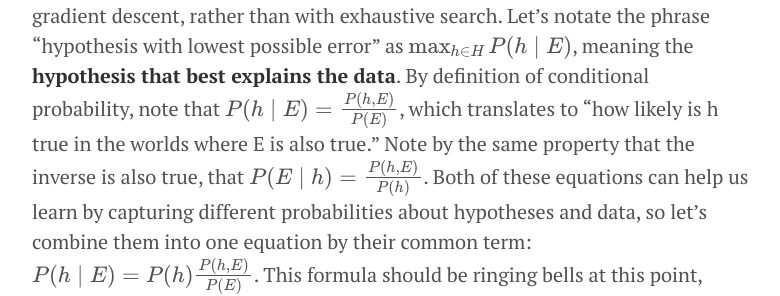
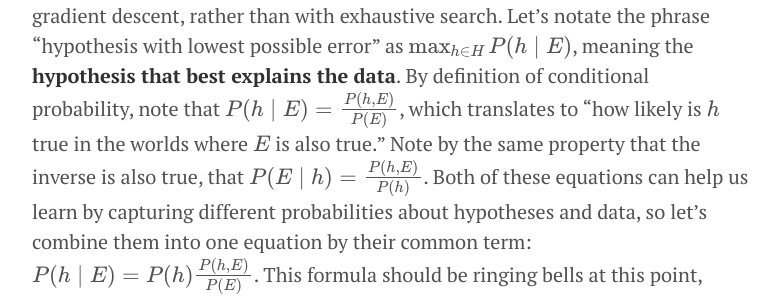
Before and after one commit to chinarjoshi/chinarjoshi.github.io, a Jekyll site: the page built from _posts/regulation/2024-01-01-regulation.md, in a window 1280 px wide and 900 px high, scrolled down 11983 px. Shown: the part 168-464 px from the top of the window, without its empty margins (248-1028 px from the left). Built offline with Jekyll 4.4.1, drawn with Linux system fonts in a browser that asks for light colours; formulas are drawn with MathJax 3.

Commit message:
Add one more thing

```diff
--- a/_posts/regulation/2024-01-01-regulation.md
+++ b/_posts/regulation/2024-01-01-regulation.md
@@ -87,7 +87,7 @@ But one architecture in particular proved to be versatile to a whole new extent.
 1. Any feedforward neural network (DAG) with sufficient width can approximate any continuous function for any sized interval
 2. Any recurrent neural network (directed cyclic) with sufficient width can approximate any dynamical system for any set of states
 
-We’ve talked about models a lot so far, while assuming we know the likeliest hypothesis (set of parameters) to expose the theoretical potential of each function. But how do we actually find those parameters, especially given our dataset size and compute limitations? By investigating Taylor series and universal approximation theorems, we’ve been operating under the decision problem, “is there a hypothesis with at most $$e$$ error?” We need to reframe and solve the optimization problem, “what is the hypothesis with the lowest possible error?” Now this is a problem we can solve efficiently with algorithms like gradient descent, rather than with exhaustive search. Let’s notate the phrase “hypothesis with lowest possible error” as $$\max_{h \in H} P(h \mid E)$$, meaning the **hypothesis that best explains the data**. By definition of conditional probability, note that $$P(h \mid E) = \frac{P(h, E)}{P(E)}$$, which translates to “how likely is h true in the worlds where E is also true.” Note by the same property that the inverse is also true, that $$P(E \mid h) = \frac{P(h, E)}{P(h)}$$. Both of these equations can help us learn by capturing different probabilities about hypotheses and data, so let's combine them into one equation by their common term: $$P(h \mid E) = P(h)\frac{P(h, E)}{P(E)}$$. This formula should be ringing bells at this point, because it's **Bayes’s rule!**
+We’ve talked about models a lot so far, while assuming we know the likeliest hypothesis (set of parameters) to expose the theoretical potential of each function. But how do we actually find those parameters, especially given our dataset size and compute limitations? By investigating Taylor series and universal approximation theorems, we’ve been operating under the decision problem, “is there a hypothesis with at most $$e$$ error?” We need to reframe and solve the optimization problem, “what is the hypothesis with the lowest possible error?” Now this is a problem we can solve efficiently with algorithms like gradient descent, rather than with exhaustive search. Let’s notate the phrase “hypothesis with lowest possible error” as $$\max_{h \in H} P(h \mid E)$$, meaning the **hypothesis that best explains the data**. By definition of conditional probability, note that $$P(h \mid E) = \frac{P(h, E)}{P(E)}$$, which translates to “how likely is $$h$$ true in the worlds where $$E$$ is also true.” Note by the same property that the inverse is also true, that $$P(E \mid h) = \frac{P(h, E)}{P(h)}$$. Both of these equations can help us learn by capturing different probabilities about hypotheses and data, so let's combine them into one equation by their common term: $$P(h \mid E) = P(h)\frac{P(h, E)}{P(E)}$$. This formula should be ringing bells at this point, because it's **Bayes’s rule!**
 
 ## The Bayesian statistics approach
 
```
